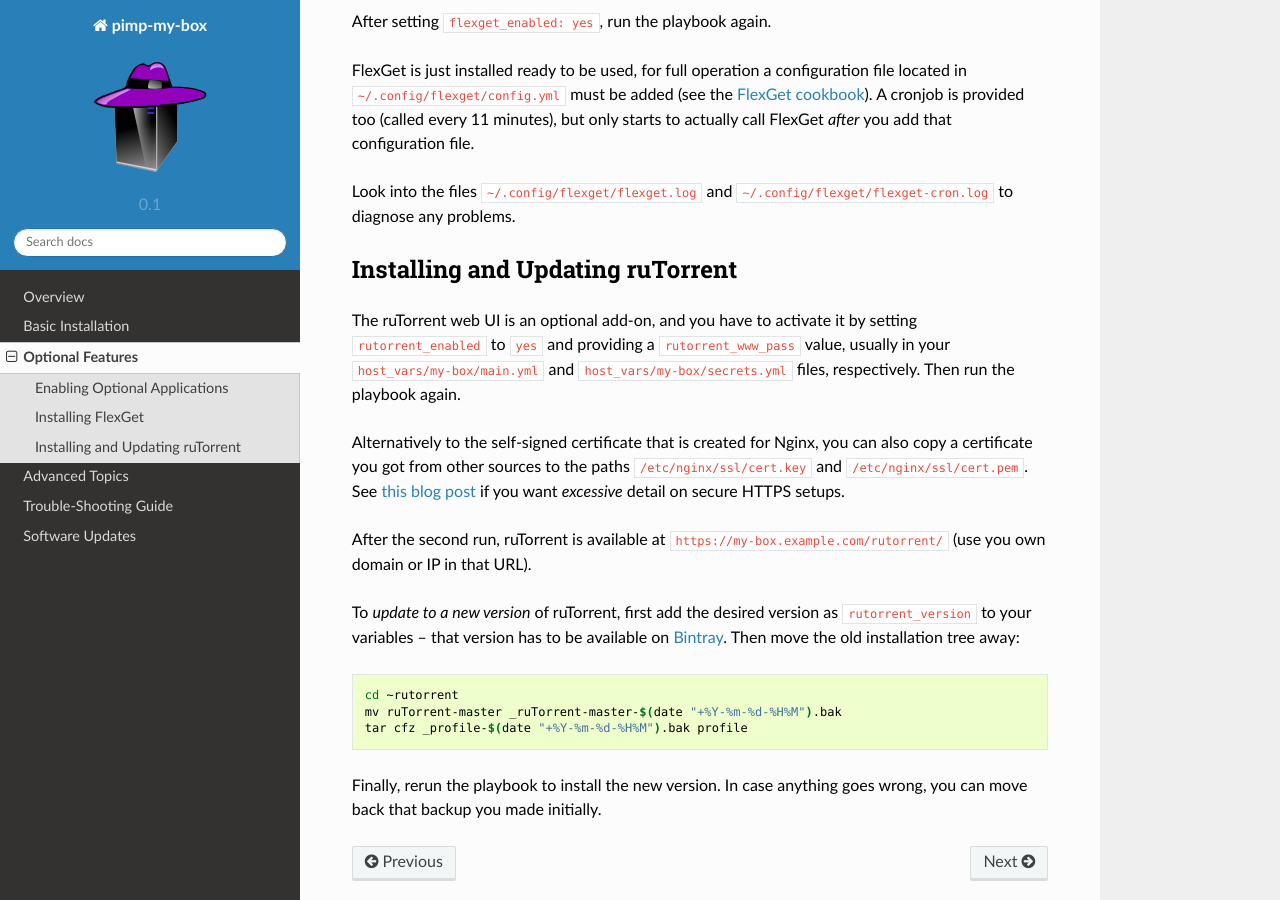
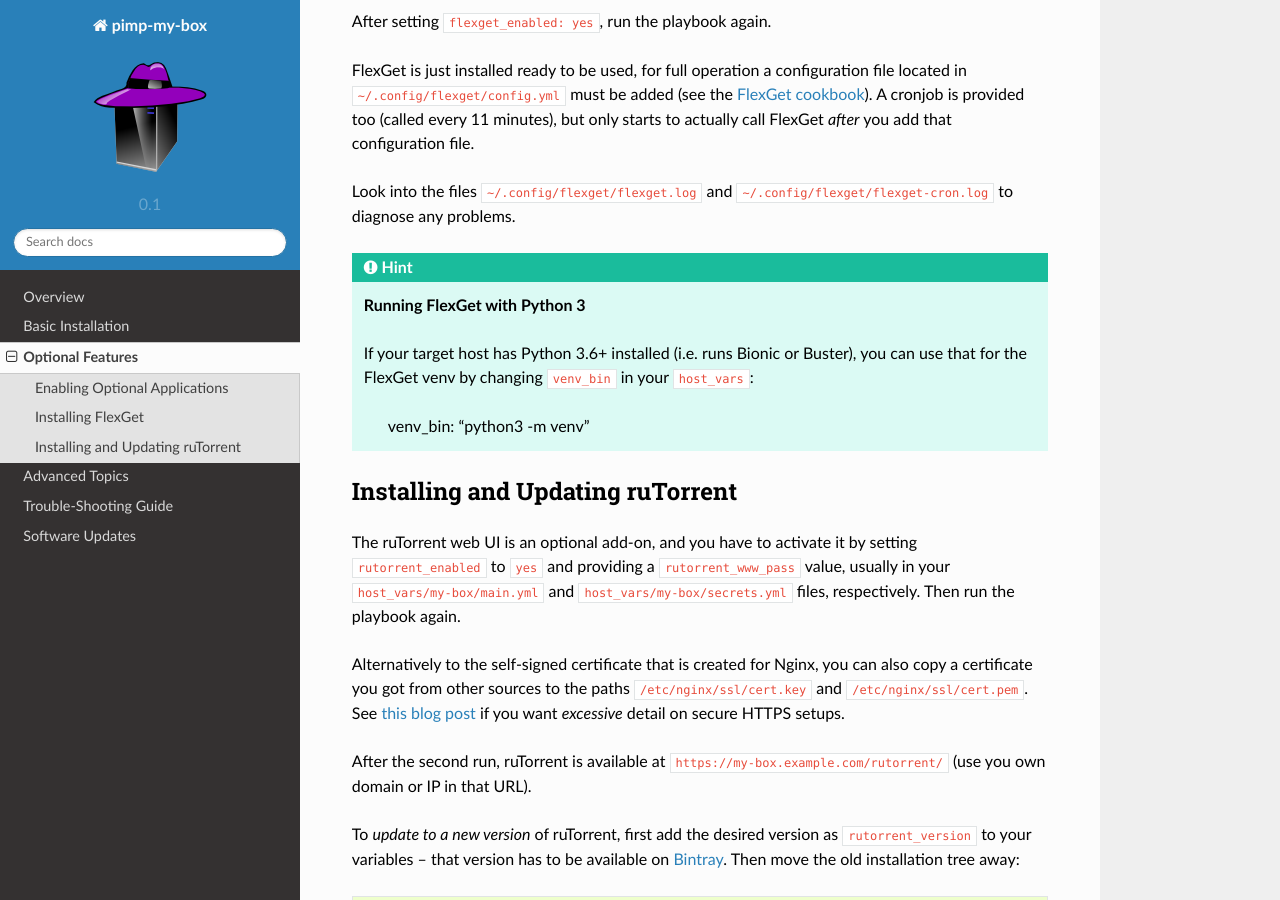
Before and after one commit to pyroscope/pimp-my-box, a Sphinx documentation site: the page built from docs/options.rst, in a window 1280 px wide and 900 px high, scrolled down 433 px. Built offline with Sphinx 7.4.7 and the Read the Docs theme 2.0.0, drawn with Linux system fonts in a browser that asks for light colours.

Commit message:
flexget: optional use of Python 3

```diff
--- a/docs/options.rst
+++ b/docs/options.rst
@@ -29,6 +29,14 @@
 Look into the files
 ``~/.config/flexget/flexget.log`` and
 ``~/.config/flexget/flexget-cron.log`` to diagnose any problems.
+
+.. hint:: **Running FlexGet with Python 3**
+
+    If your target host has Python 3.6+ installed (i.e. runs Bionic or Buster),
+    you can use that for the FlexGet venv by changing ``venv_bin``
+    in your ``host_vars``:
+
+        venv_bin: "python3 -m venv"
 
 .. _FlexGet cookbook: http://flexget.com/wiki/Cookbook
 
```
Also changed, not shown: 1 other file.
